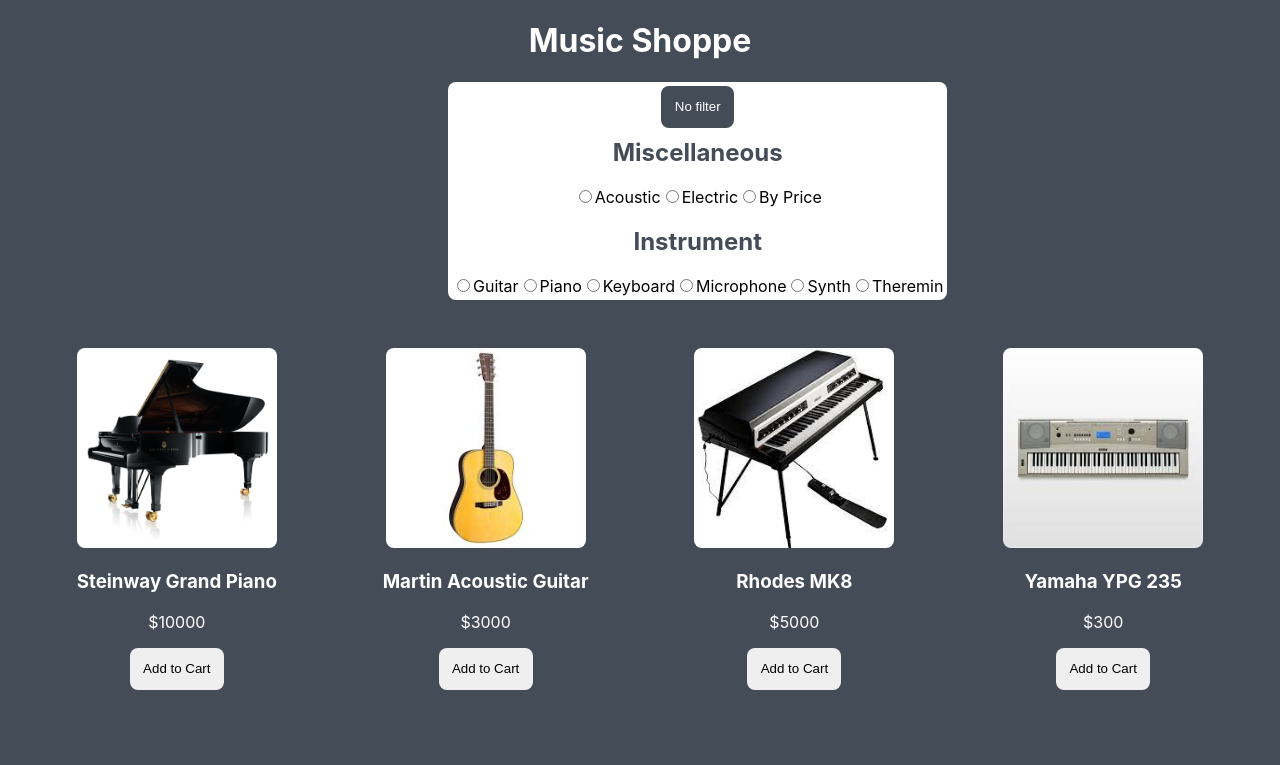
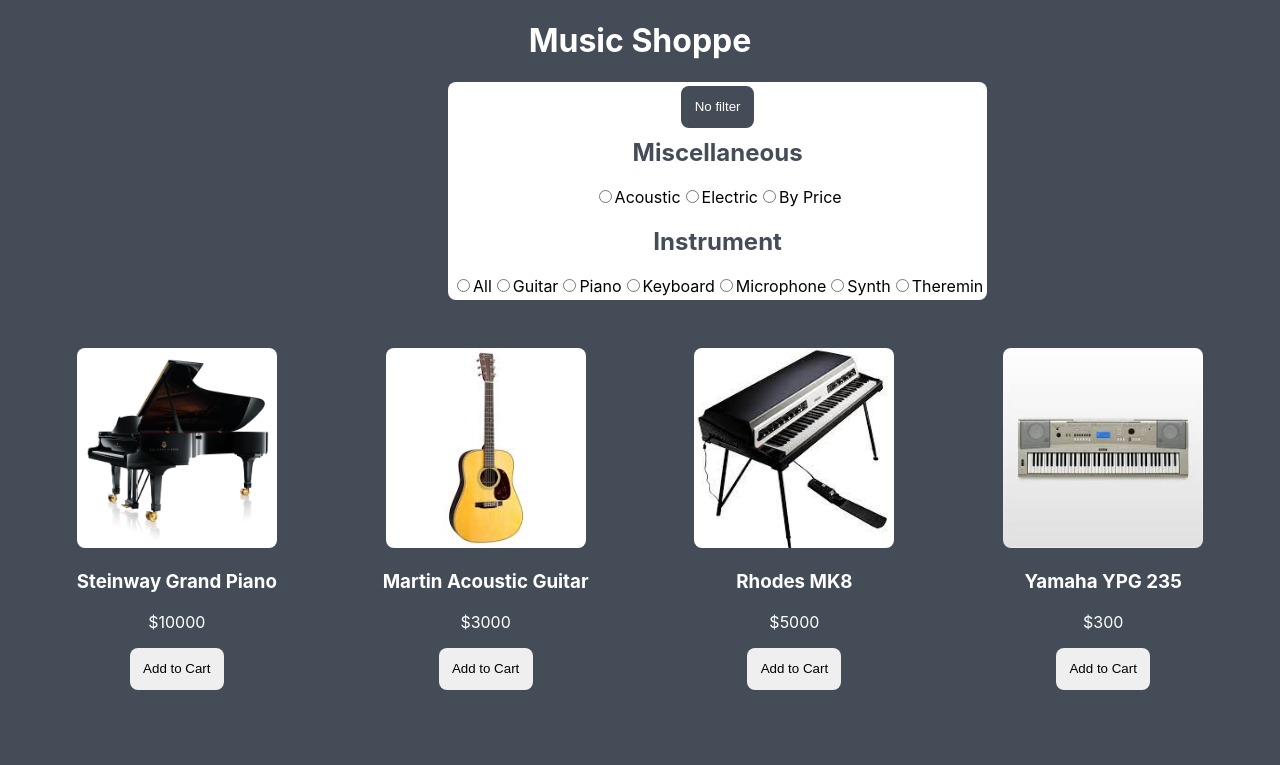
Before and after one commit to happyfrog612/devFinal, a React (Create React App) app: page / in a window 1280 px wide. Shown: the top 765 px of the page. Built offline with nearby package versions, Linux system fonts and the light colour scheme; the HTML template or start-up script is replaced by a standard one.

Commit message:
Update App.js

```diff
--- a/src/App.js
+++ b/src/App.js
@@ -131,6 +131,10 @@
           </label>
           <h2>Instrument</h2>
           <label>
+            <input type="radio" name="inst" onClick={() => {setInst("clear"); stackFilters();}}/>
+            All
+          </label>
+          <label>
             <input type="radio" name="inst" onClick={() => {setInst("guitar"); stackFilters();}}/>
             Guitar
           </label>
```
